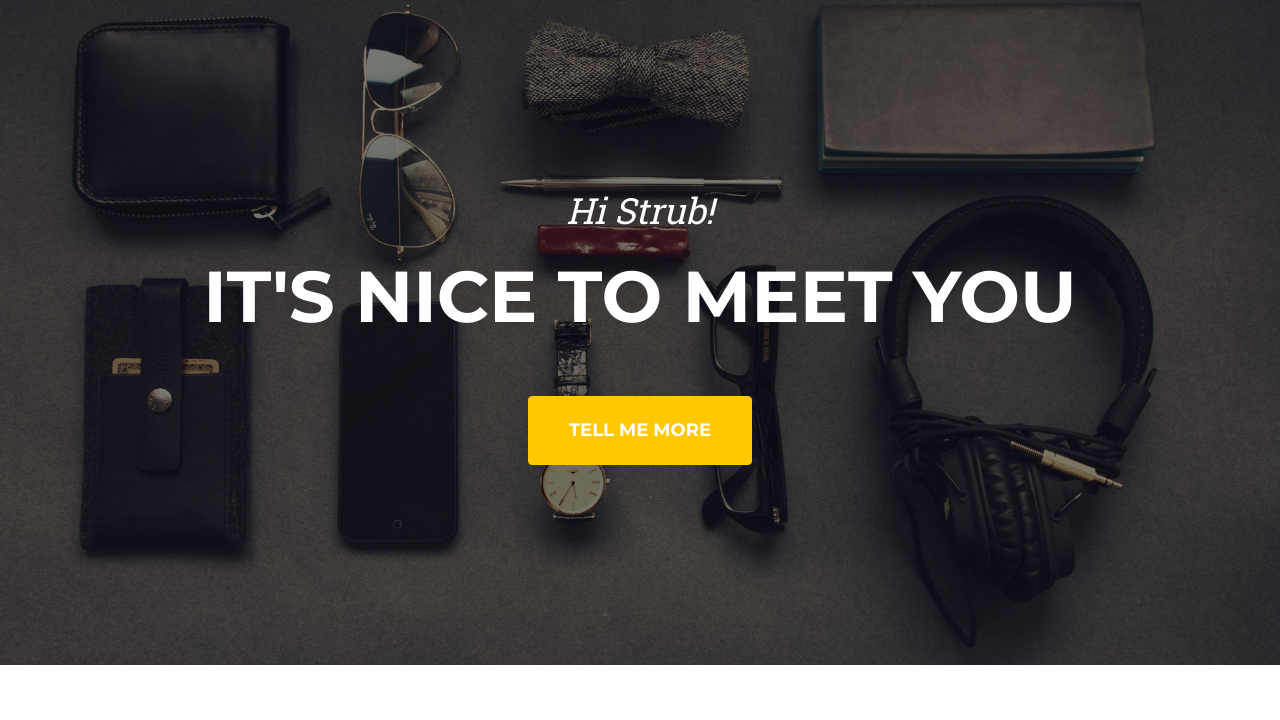
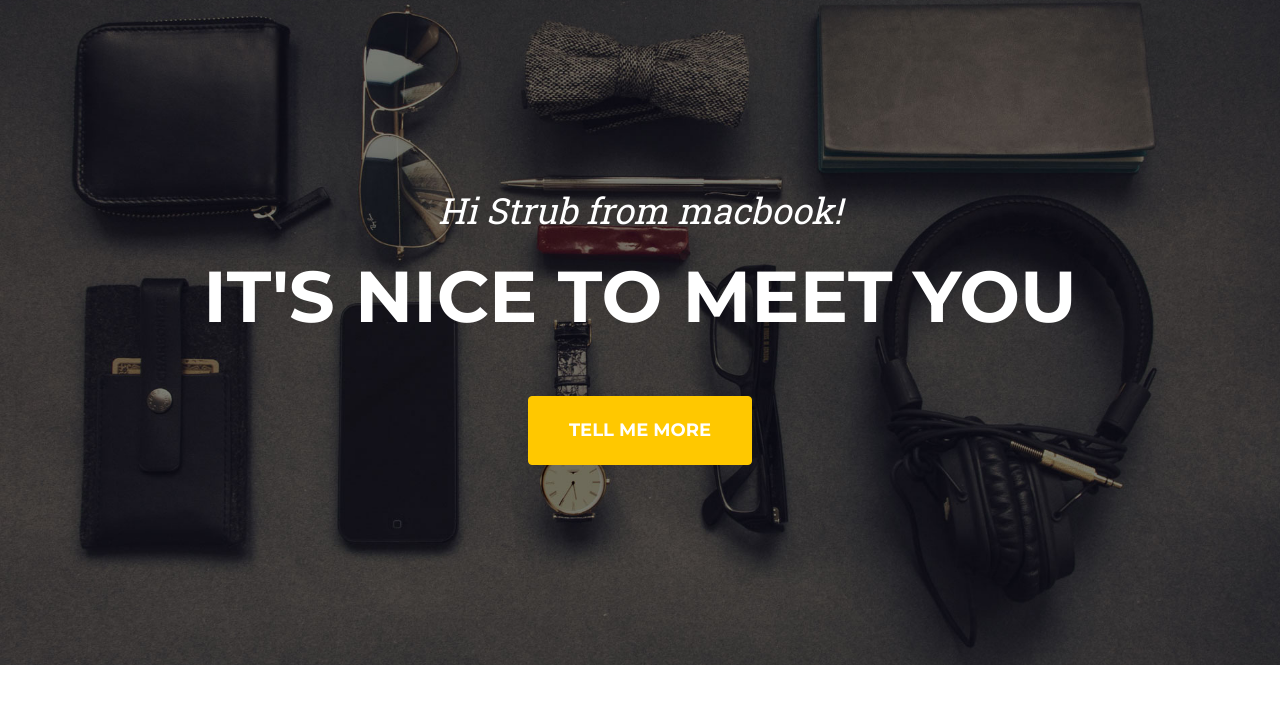
Before and after one commit to BrettKoenig/LegacyLawncareOhio, a plain HTML site: page index.html in a window 1280 px wide. Shown: the part 80-800 px from the top of the page. Drawn offline with nearby package versions, Linux system fonts and the light colour scheme.

```diff
--- a/index.html
+++ b/index.html
@@ -39,7 +39,7 @@
         <!-- Masthead-->
         <header class="masthead">
             <div class="container">
-                <div class="masthead-subheading">Hi Strub!</div>
+                <div class="masthead-subheading">Hi Strub from macbook!</div>
                 <div class="masthead-heading text-uppercase">It's Nice To Meet You</div>
                 <a class="btn btn-primary btn-xl text-uppercase" href="#services">Tell Me More</a>
             </div>
```
